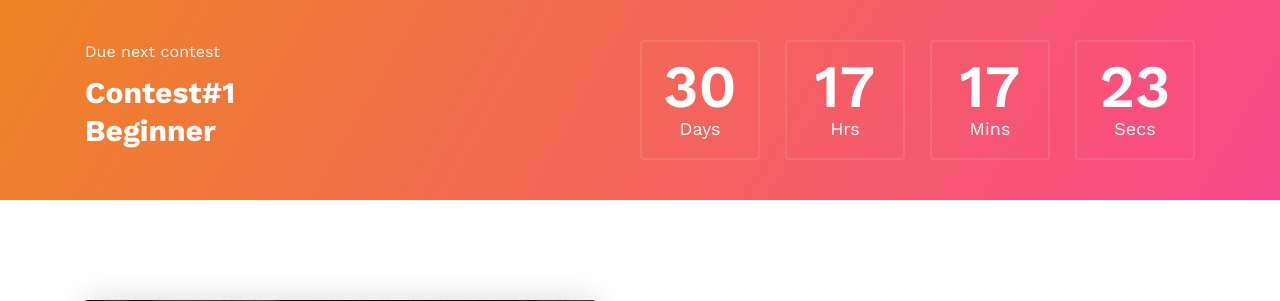
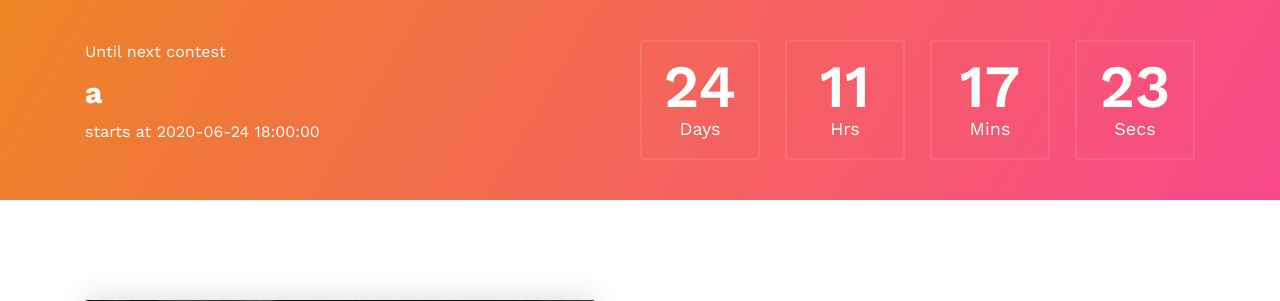
Before and after one commit to SimonSkade/phisicscontests, a Flask app: page / in a window 1280 px wide. Shown: the part 806-1107 px from the top of the page. Run offline with Flask 2, Linux system fonts and the light colour scheme; data comes from the database, SQL or seed files in the repository; both versions use the stored data as it was after the commit; some libraries are stand-ins or nearby versions.

Commit message:
modified countdown, so it counts the time until the next contest

```diff
--- a/physicscontests/routes.py
+++ b/physicscontests/routes.py
@@ -11,7 +11,8 @@ from datetime import datetime
 @app.route("/")
 @app.route("/home")
 def home():
-	return render_template("index.html")
+	contest = Contest.query.filter(Contest.end > datetime.now()).order_by(Contest.start).first()
+	return render_template("index.html", contest=contest)
 
 
 @app.route("/about")
@@ -169,7 +170,7 @@ def past_contests():
 
 @app.route("/upcoming_contests")
 def upcoming_contests():
-	contests = Contest.query.filter(Contest.end > datetime.now()).all()
+	contests = Contest.query.filter(Contest.end > datetime.now()).order_by(Contest.start).all()
 	return render_template("upcoming_contests.html", contests=contests)
 
 
--- a/physicscontests/static/js/main.js
+++ b/physicscontests/static/js/main.js
@@ -96,7 +96,7 @@
         CountDown
     --------------------*/
     // For demo preview
-    var today = new Date();
+    /*var today = new Date();
     var dd = String(today.getDate()).padStart(2, '0');
     var mm = String(today.getMonth() + 1).padStart(2, '0'); //January is 0!
     var yyyy = today.getFullYear();
@@ -107,13 +107,13 @@
     } else {
         mm = parseInt(mm) + 1;
         mm = String(mm).padStart(2, '0');
-    }
-    var timerdate = mm + '/' + dd + '/' + yyyy;
+    }*/
+    //var timerdate = mm + '/' + dd + '/' + yyyy;
     // For demo preview end
 
 
     // Use this for real timer date
-    /*  var timerdate = "2020/01/01"; */
+    var timerdate = document.getElementById("contest-start").innerHTML;
 
 	$("#countdown").countdown(timerdate, function(event) {
         $(this).html(event.strftime("<div class='cd-item'><span>%D</span> <p>Days</p> </div>" + "<div class='cd-item'><span>%H</span> <p>Hrs</p> </div>" + "<div class='cd-item'><span>%M</span> <p>Mins</p> </div>" + "<div class='cd-item'><span>%S</span> <p>Secs</p> </div>"));
--- a/physicscontests/templates/index.html
+++ b/physicscontests/templates/index.html
@@ -23,10 +23,12 @@
     <section class="counter-section bg-gradient">
         <div class="container">
             <div class="row">
+                {% if contest.name %}
                     <div class="col-lg-4">
                         <div class="counter-text">
-                        <span>Due next contest</span>
-                        <h3>Contest#1</br>Beginner</h3>
+                            <span>Until next contest</span>
+                            <h3 class="mb-2">{{ contest.name }}</h3>
+                            <span>starts at </span><span id="contest-start">{{ contest.start }}</span>
                         </div>
                     </div>
                     <div class="col-lg-8">
@@ -49,6 +51,9 @@
                             </div>
                         </div>
                     </div>
+                {% else %}
+                    <h3>Sorry, no upcoming contest scheduled</h3>
+                {% endif %}
             </div>
         </div>
     </section>
--- a/physicscontests/templates/upcoming_contests.html
+++ b/physicscontests/templates/upcoming_contests.html
@@ -7,11 +7,15 @@
 			<tr>
 				<th scope="col">Id</th>
 				<th scope="col">Name</th>
+				<th scope="col">Start</th>
+				<th scope="col">End</th>
 			</tr>
 			{% for contest in contests %}
 				<tr>
 					<td>{{ contest.id }}</td>
 					<td>{{ contest.name }}</td>
+					<td>{{ contest.start }}</td>
+					<td>{{ contest.end }}</td>
 				</tr>
 			{% endfor %}
 		</table>
```
Also changed, not shown: physicscontests/templates/about.html (+5 -5 lines), physicscontests/site.db. Lines whose indentation alone changed are shown as unchanged.
